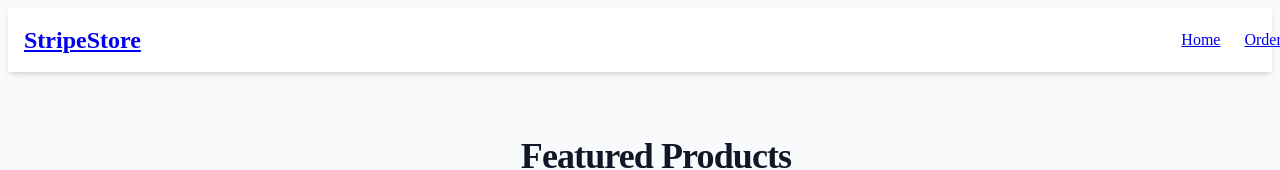
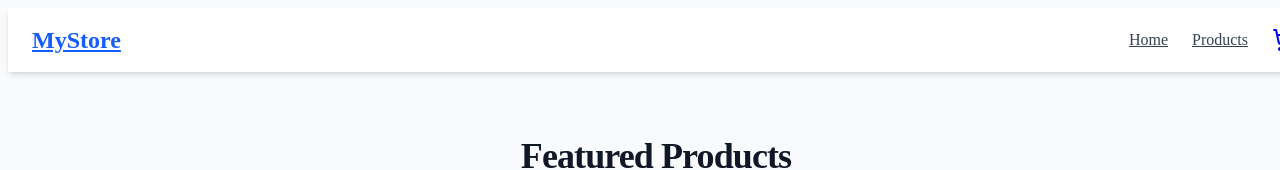
Before and after one commit to Clinton1029/stripe-payment-app, a Next.js app: page / in a window 1280 px wide. Shown: the top 170 px of the page. Built offline with nearby package versions, Linux system fonts and the light colour scheme.

Commit message:
updated navbar

```diff
--- a/app/(components)/Navbar.tsx
+++ b/app/(components)/Navbar.tsx
@@ -1,18 +1,31 @@
 "use client";
-
 import Link from "next/link";
+import { ShoppingCart } from "lucide-react"; // ✅ Icon imported
 
 export default function Navbar() {
   return (
-    <nav className="bg-white shadow-md sticky top-0 z-50">
-      <div className="container flex items-center justify-between py-4">
-        <Link href="/" className="text-2xl font-bold text-primary">
-          StripeStore
+    <nav className="w-full bg-white shadow-md py-4 px-6 flex justify-between items-center">
+      {/* Logo */}
+      <Link href="/" className="text-2xl font-bold text-blue-600">
+        MyStore
+      </Link>
+
+      {/* Nav Links */}
+      <div className="flex space-x-6 items-center">
+        <Link href="/" className="text-gray-700 hover:text-blue-600 transition">
+          Home
         </Link>
-        <div className="space-x-6">
-          <Link href="/" className="hover:text-primary">Home</Link>
-          <Link href="/success" className="hover:text-primary">Orders</Link>
-        </div>
+        <Link href="/products" className="text-gray-700 hover:text-blue-600 transition">
+          Products
+        </Link>
+
+        {/* ✅ Cart Icon Link */}
+        <Link
+          href="/cart"
+          className="flex items-center hover:text-blue-600 transition"
+        >
+          <ShoppingCart className="w-6 h-6" />
+        </Link>
       </div>
     </nav>
   );
```
